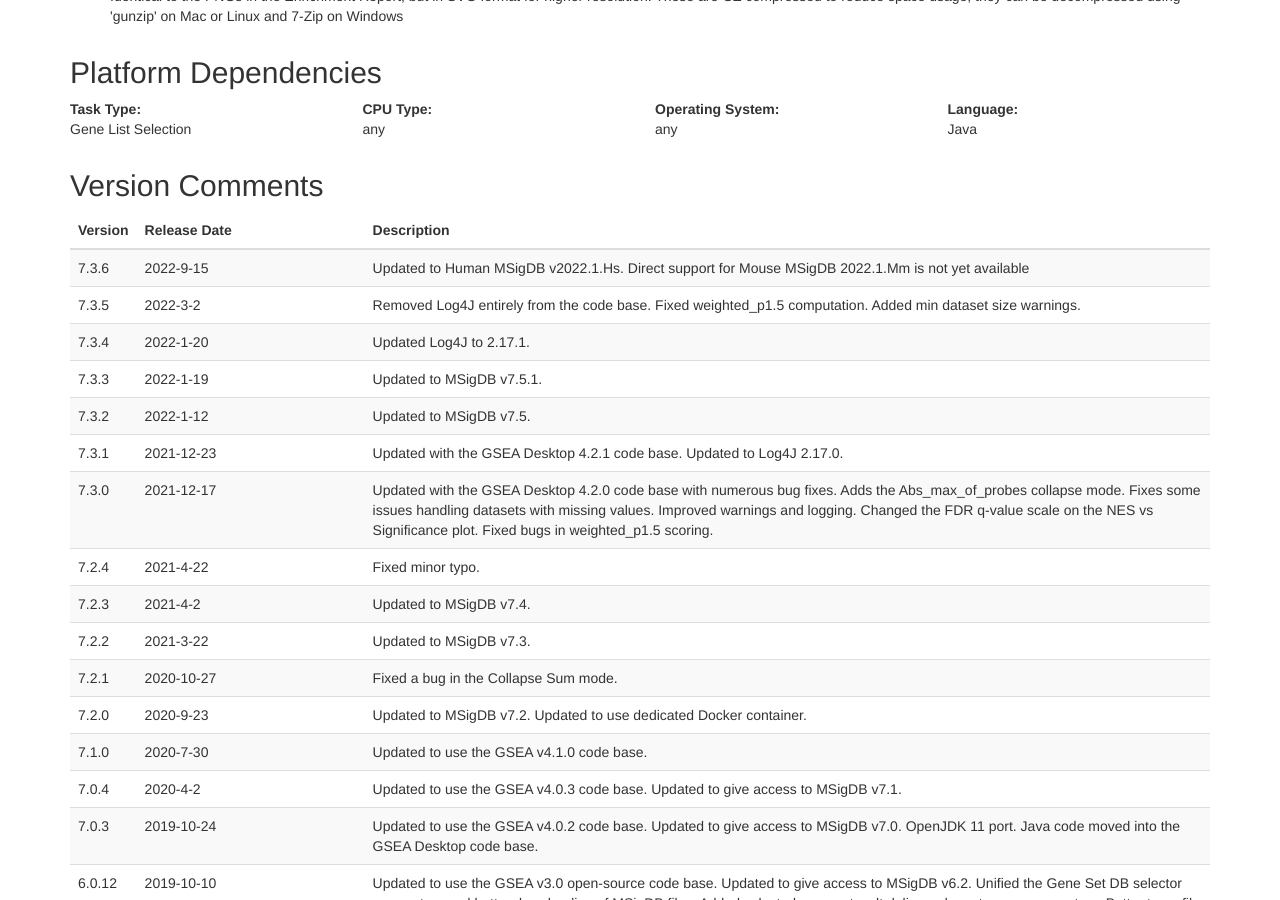
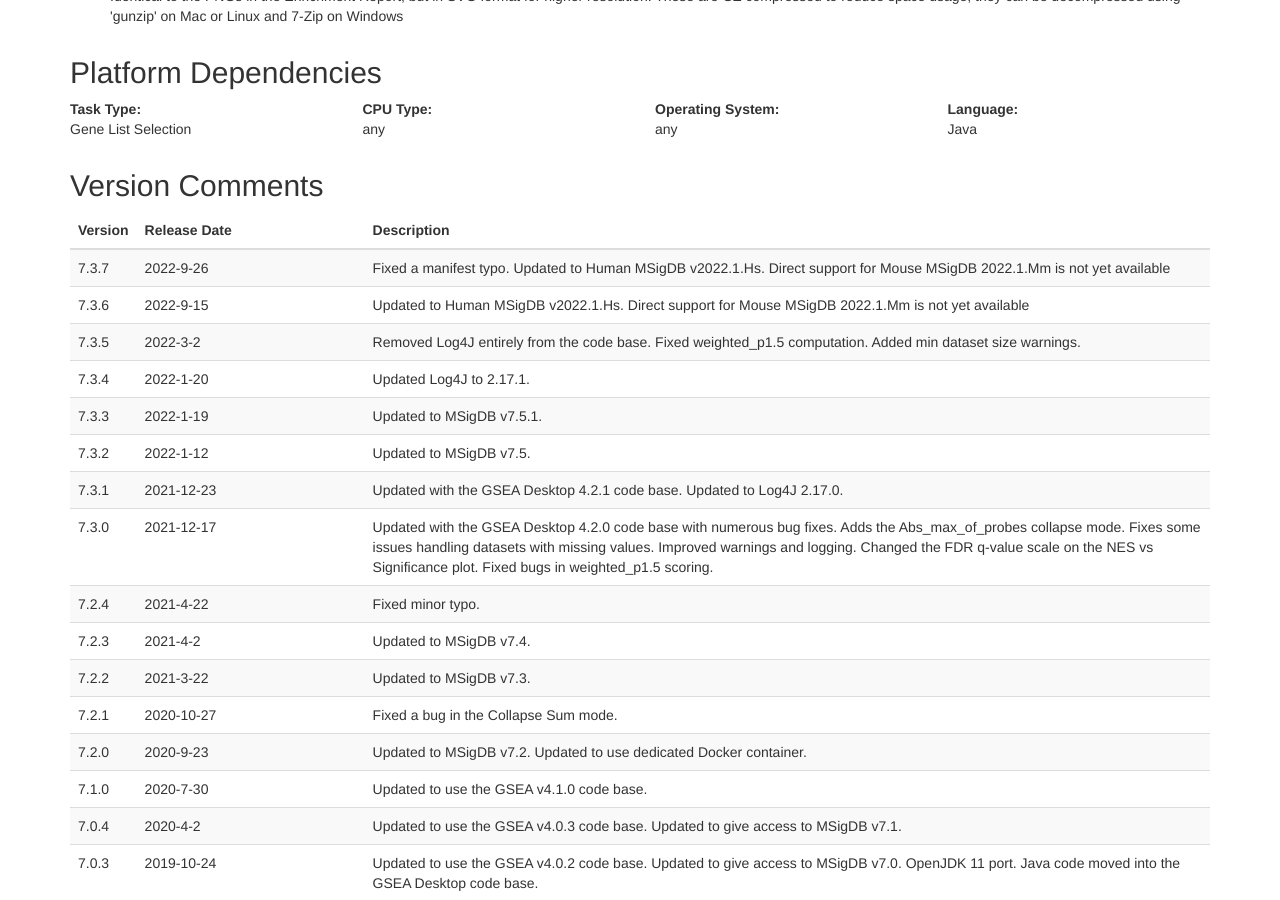
Before and after one commit to GSEA-MSigDB/gseapreranked-gpmodule, a Jekyll site: the page docs/v7/index.html, which Jekyll copies as it is, in a window 1280 px wide and 900 px high, scrolled down 3678 px. Built offline with Jekyll 4.4.1, drawn with Linux system fonts in a browser that asks for light colours.

```diff
--- a/docs/v7/index.html
+++ b/docs/v7/index.html
@@ -281,6 +281,11 @@
 				</thead>
 				<tbody>
                         <tr>
+                            <td>7.3.7</td>
+                            <td>2022-9-26</td>
+                            <td>Fixed a manifest typo. Updated to Human MSigDB v2022.1.Hs. Direct support for Mouse MSigDB 2022.1.Mm is not yet available</td>
+                        </tr>
+                        <tr>
                             <td>7.3.6</td>
                             <td>2022-9-15</td>
                             <td>Updated to Human MSigDB v2022.1.Hs. Direct support for Mouse MSigDB 2022.1.Mm is not yet available</td>
```
Also changed, not shown: other parts of docs/v7/index.html (+1 -1 lines), docs/v7/test.md (+5 -0 lines), 2 other files.
